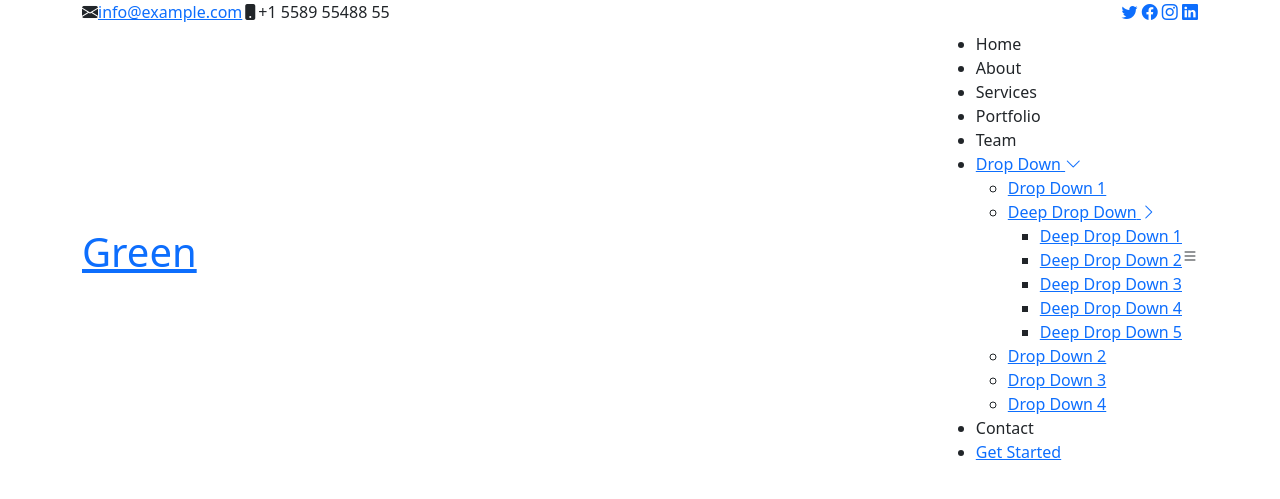
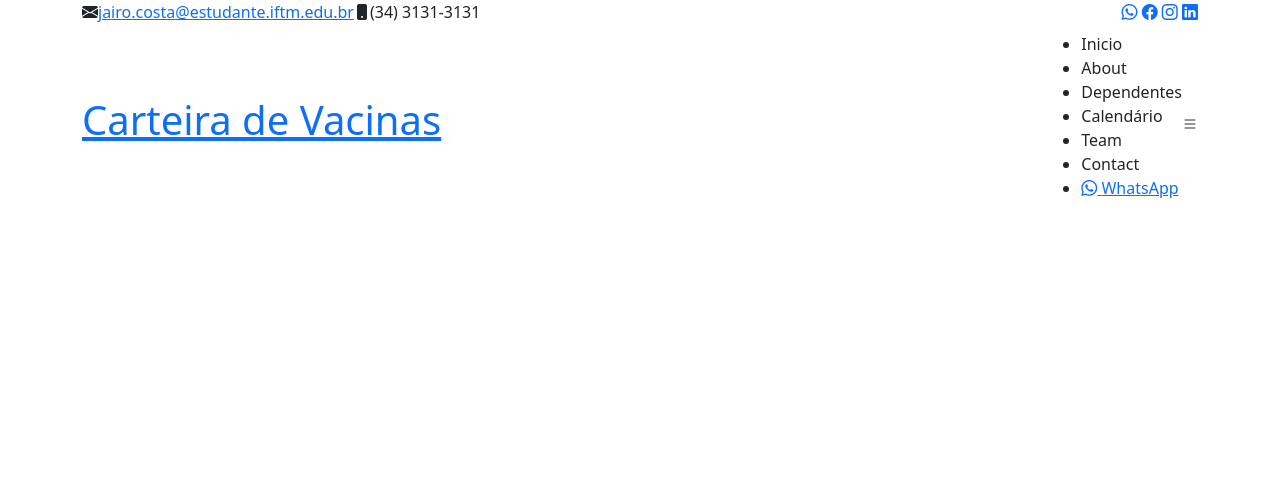
Before and after one commit to jairoeliakim/Carteira-Vacina-o, a PHP site: page /carteiradevacina/cabecalho.php in a window 1280 px wide. Shown: the top 499 px of the page. Run offline with PHP 8.4, Linux system fonts and the light colour scheme; some libraries are stand-ins or nearby versions.

Commit message:
Add files via upload

```diff
--- a/cabecalho.php
+++ b/cabecalho.php
@@ -12,7 +12,7 @@
   <meta content="" name="keywords">
 
   <!-- Favicons -->
-  <link href="assets/img/favicon.png" rel="icon">
+  <link href="./imagens/suson.png" rel="icon">
   <link href="assets/img/apple-touch-icon.png" rel="apple-touch-icon">
 
   <!-- Google Fonts -->
@@ -43,14 +43,14 @@
   <section id="topbar" class="d-flex align-items-center">
     <div class="container d-flex justify-content-center justify-content-md-between">
       <div class="contact-info d-flex align-items-center">
-        <i class="bi bi-envelope-fill"></i><a href="mailto:contact@example.com">info@example.com</a>
-        <i class="bi bi-phone-fill phone-icon"></i> +1 5589 55488 55
+        <i class="bi bi-envelope-fill"></i><a href="mailto:contact@example.com"><?php echo "$email" ?></a>
+        <i class="bi bi-phone-fill phone-icon"></i> <?php echo "$cel"?>
       </div>
       <div class="social-links d-none d-md-block">
-        <a href="#" class="twitter"><i class="bi bi-twitter"></i></a>
-        <a href="#" class="facebook"><i class="bi bi-facebook"></i></a>
-        <a href="#" class="instagram"><i class="bi bi-instagram"></i></a>
-        <a href="#" class="linkedin"><i class="bi bi-linkedin"></i></i></a>
+        <a href="./redireciona.php" title="Bora Conversar?" target="_blank" class="whatsapp"><i class="bi bi-whatsapp"></i></a>
+        <a href="<?php echo $facebook_link?>" target="_blank" class="facebook"><i class="bi bi-facebook"></i></a>
+        <a href="<?php echo $instagram_link?>" title="Segue a gente ae!" target="_blank class="instagram"><i class="bi bi-instagram"></i></a>
+        <a href="<?php echo $linkedin_link?>" title="Segue nosso Likedin!" target="_blank class="linkedin"><i class="bi bi-linkedin"></i></i></a>
       </div>
     </div>
   </section>
@@ -59,17 +59,18 @@
   <header id="header" class="d-flex align-items-center">
     <div class="container d-flex align-items-center">
 
-      <h1 class="logo me-auto"><a href="index.html">Green</a></h1>
+      <h1 class="logo me-auto"><a href="index.html">Carteira de Vacinas</a></h1>
       <!-- Uncomment below if you prefer to use an image logo -->
       <!-- <a href="index.html" class="logo me-auto"><img src="assets/img/logo.png" alt="" class="img-fluid"></a>-->
 
       <nav id="navbar" class="navbar">
         <ul>
-          <li><a class="nav-link scrollto active" href="#hero">Home</a></li>
-          <li><a class="nav-link scrollto" href="#about">About</a></li>
-          <li><a class="nav-link scrollto" href="#services">Services</a></li>
-          <li><a class="nav-link scrollto " href="#portfolio">Portfolio</a></li>
-          <li><a class="nav-link scrollto" href="#team">Team</a></li>
+          <li><a class="nav-link scrollto active" href="#hero" title="Inicio">Inicio</a></li>
+          <li><a class="nav-link scrollto" href="./sobre.php">About</a></li>
+          <li><a class="nav-link scrollto" href="./dependentes.php">Dependentes</a></li>
+          <li><a class="nav-link scrollto " href="./calendario.php">Calendário</a></li>
+          <li><a class="nav-link scrollto" href="#">Team</a></li>
+         <!--
           <li class="dropdown"><a href="#"><span>Drop Down</span> <i class="bi bi-chevron-down"></i></a>
             <ul>
               <li><a href="#">Drop Down 1</a></li>
@@ -87,8 +88,12 @@
               <li><a href="#">Drop Down 4</a></li>
             </ul>
           </li>
+        -->
           <li><a class="nav-link scrollto" href="#contact">Contact</a></li>
-          <li><a class="getstarted scrollto" href="#about">Get Started</a></li>
+          <li><a class="getstarted scrollto" href="#./redireciona.php" target="_blank" title="Contate-nos pelo WhatsApp">
+            <i class="bi bi-whatsapp">
+              </i> WhatsApp</a>
+          </li>
         </ul>
         <i class="bi bi-list mobile-nav-toggle"></i>
       </nav><!-- .navbar -->
--- a/config.php
+++ b/config.php
@@ -12,6 +12,15 @@ $endereço = "Av. Liria Terezinha Amaral - Dona Diva";
 $cep = "38740-000";
 $cel = "(34) 3131-3131";
 $cel_link = "tel: 034 31313131";
+$wpp = "31 994666217";
+$wpp_link ="553194666217";
+$facebook ="https://www.facebook.com/jairoeliakim/";
+$facebook_link="https://www.facebook.com/jairoeliakim/";
+$instagram="https://www.instagram.com/jairoeliakim/";
+$instagram_link="https://www.instagram.com/jairoeliakim/";
+$linkedin="https://br.linkedin.com/in/jairoeliakim";
+$linkedin_link="https://br.linkedin.com/in/jairoeliakim";
+
 
 $nome_empresa= "Carteira de Vacinas";
 
```
Also changed, not shown: calendario.php (added, +7 -0 lines), contato.php (added, +7 -0 lines), dependentes.php (added, +7 -0 lines), redireciona.php (added, +7 -0 lines), sobre.php (added, +7 -0 lines).
